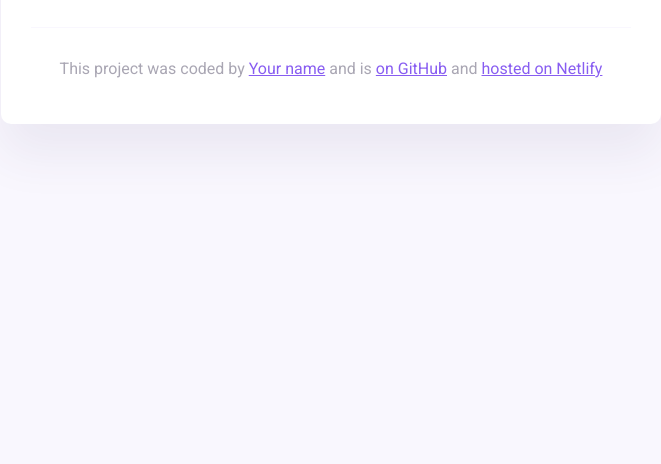
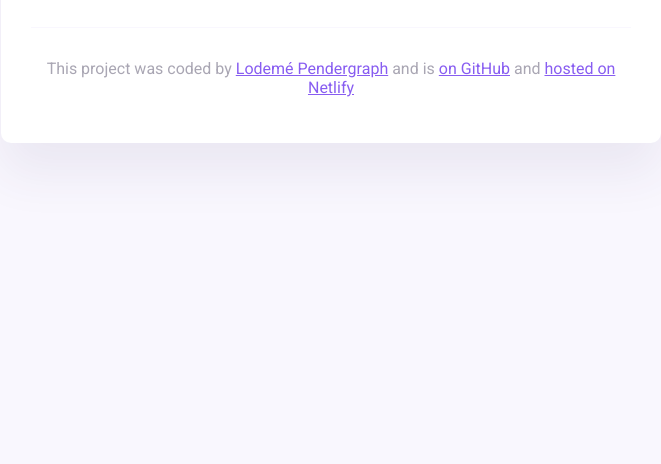
Before and after one commit to Lodeme101/New-Weather-App, a website built with Parcel: page index.html in a window 1280 px wide. Shown: the part 336-800 px from the top of the page, without its empty margins (309-970 px from the left). Built offline with nearby package versions, Linux system fonts and the light colour scheme.

Commit message:
Added name to index html

```diff
--- a/index.html
+++ b/index.html
@@ -47,7 +47,9 @@
       <footer>
         <p>
           This project was coded by
-          <a href="https://github.com/Lodeme101" target="_blank">Your name</a>
+          <a href="https://github.com/Lodeme101" target="_blank"
+            >Lodemé Pendergraph</a
+          >
           and is
           <a
             href="https://github.com/Lodeme101/New-Weather-App"
```
